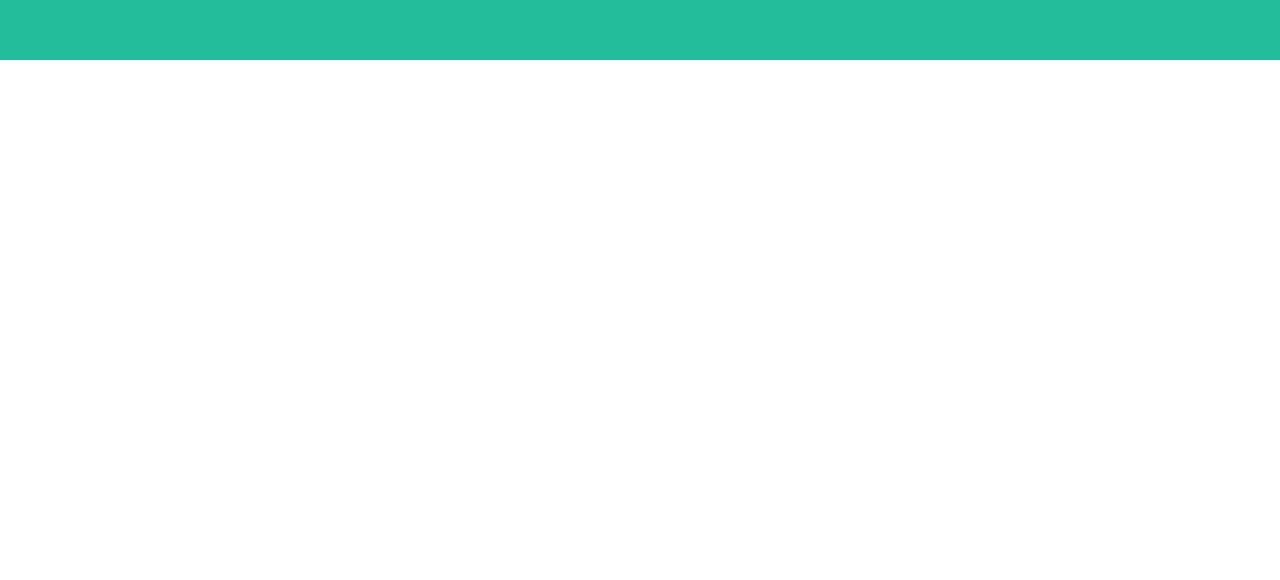
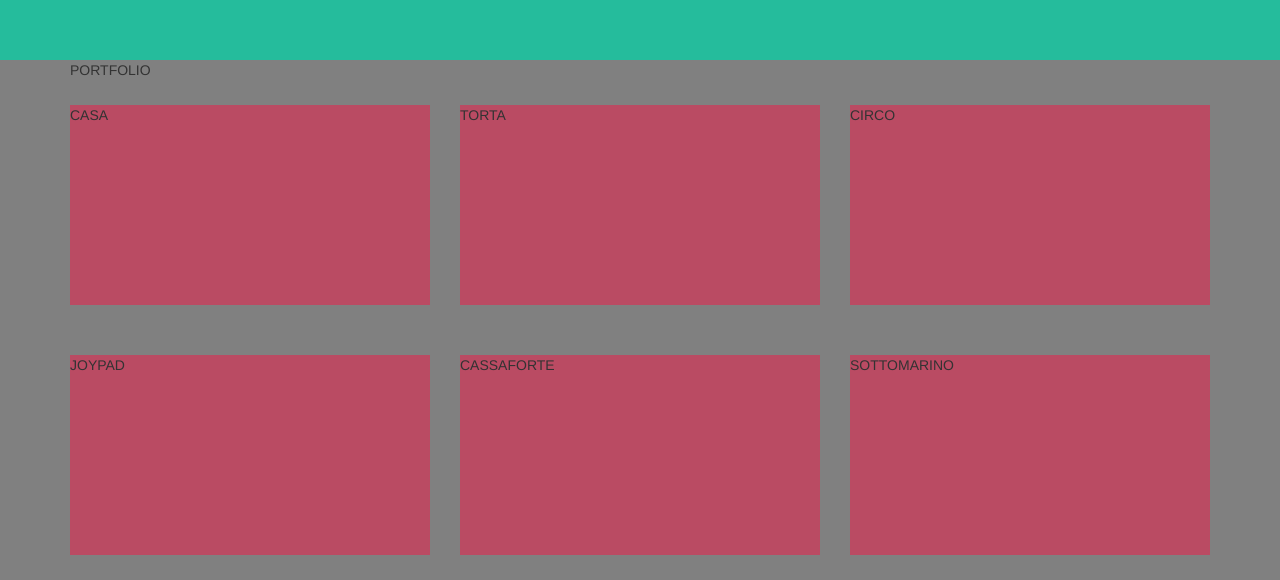
Before and after one commit to AAgozzino/html-css-bootstrap-freelancer, a plain HTML site: page index.html in a window 1280 px wide. Shown: the part 630-1210 px from the top of the page. Before the commit the page ends 800 px from the top, so only its background shows below. Drawn offline with Linux system fonts and the light colour scheme.

Commit message:
Struttura Section 1 - portfolio

```diff
--- a/css/style.css
+++ b/css/style.css
@@ -10,8 +10,19 @@
 .h_600{
   height: 600px;
 }
+
+
 /* HEADER */
 .header-top{
   background-color: #2C3E50;
   height: 90px;
 }
+
+/* MAIN */
+
+/* section 1 - portfolio */
+.box{
+  height: 200px;
+  margin: 25px auto;
+  background-color: #BA4B63;
+}
--- a/index.html
+++ b/index.html
@@ -45,6 +45,48 @@
     <!-- MAIN -->
     <main>
       <!-- section 1 - portfolio -->
+      <section class="bg_grey">
+        <div class="container">
+          <!-- titolo section -->
+          <div class="row">
+            <div class="col-xs-12 col-sm-12 col-md-12">
+              PORTFOLIO
+            </div>
+          </div>
+            <div class="row">
+              <div class="col-xs-12 col-sm-6 col-md-4">
+                <div class="box">
+                  CASA
+                </div>
+              </div>
+              <div class="col-xs-12 col-sm-6 col-md-4">
+                <div class="box">
+                  TORTA
+                </div>
+              </div>
+              <div class="col-xs-12 col-sm-6 col-md-4">
+                <div class="box">
+                  CIRCO
+                </div>
+              </div>
+              <div class="col-xs-12 col-sm-6 col-md-4">
+                <div class="box">
+                  JOYPAD
+                </div>
+              </div>
+              <div class="col-xs-12 col-sm-6 col-md-4">
+                <div class="box">
+                  CASSAFORTE
+                </div>
+              </div>
+              <div class="col-xs-12 col-sm-6 col-md-4">
+                <div class="box">
+                  SOTTOMARINO
+                </div>
+              </div>
+            </div>
+        </div>
+      </section>
       <!-- /section 1 - portfolio -->
 
       <!-- section 2 - portfolio -->
```
